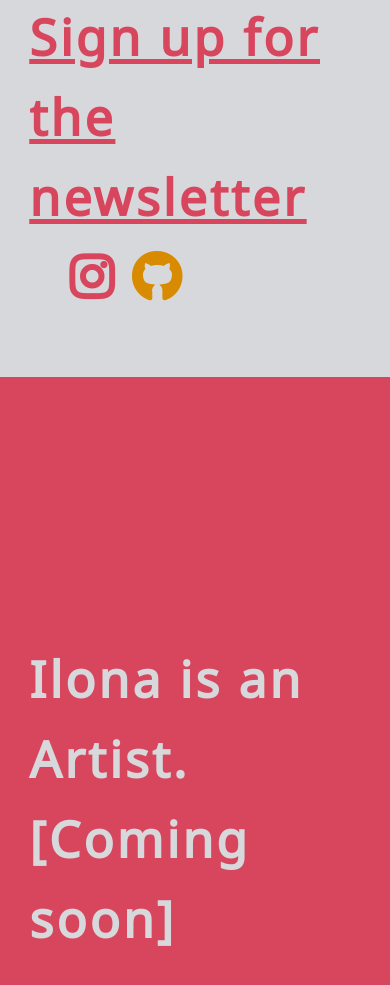
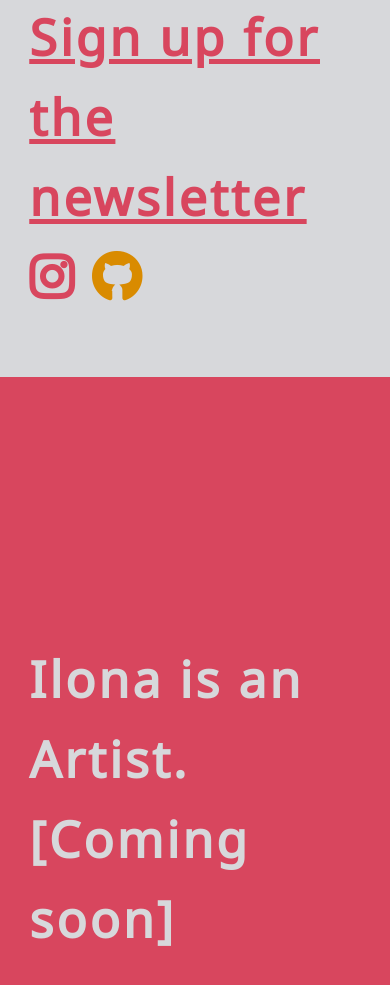
Before and after one commit to ibrand/ilonabrand.com, a plain HTML site: page index.html in a window 390 px wide. Shown: the part 1595-2580 px from the top of the page. Drawn offline with nearby package versions, Linux system fonts and the light colour scheme; some packages are replaced by stand-ins of ours; a script that the page names is missing.

Commit message:
fix icon alignment

```diff
--- a/stylesheet.css
+++ b/stylesheet.css
@@ -136,3 +136,10 @@ ul {
 .text:after {
     clear: both;
    }
+
+@media all and (max-width: 1008px) {
+    .icon-block {
+        display: block;
+        padding-left: 0px;
+    }
+}
```
Lines whose indentation alone changed are shown as unchanged.
